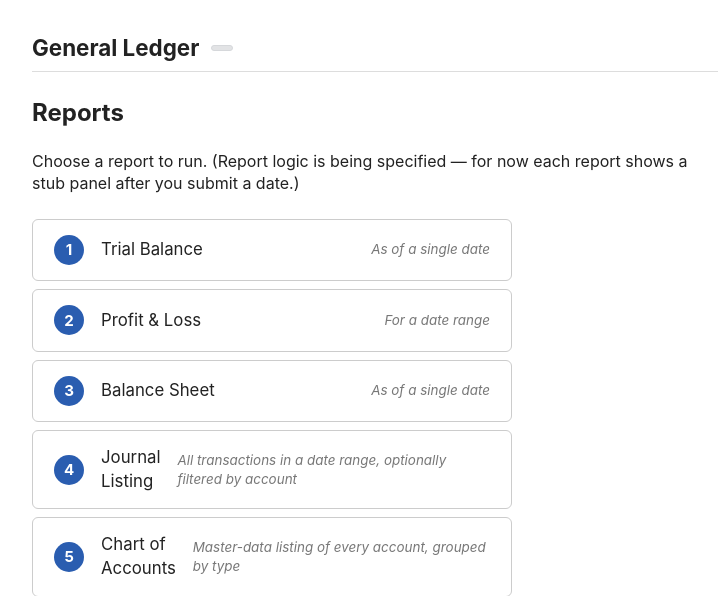
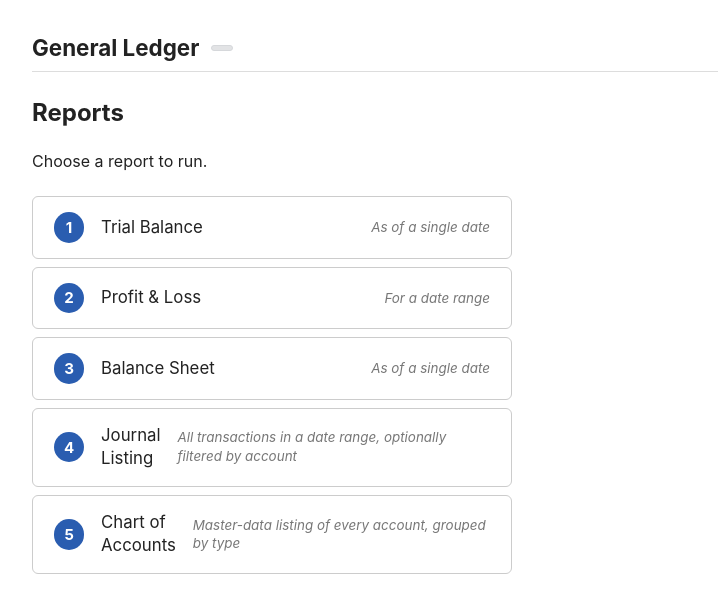
Before and after one commit to skucia/General-Ledger, a FastAPI app: page /reports in a window 1280 px wide. Shown: the top 596 px of the page, without its empty margins (264-982 px from the left). Run offline with FastAPI, Linux system fonts and the light colour scheme; the visitor is signed in with stand-in values (Sample User, id 1); parts of the project's set-up code (start-up, migrations or seed data) failed here and were passed over; some libraries are stand-ins or nearby versions.

Commit message:
ui: remove stale placeholder text from Reports landing page
The "(Report logic is being specified — for now each report shows a
stub panel after you submit a date.)" parenthetical was leftover
scaffolding from when the four reports (Trial Balance, Balance Sheet,
P&L, Journal Listing) were stubs. They've all been working real
reports for a while; the line just reads:

  Choose a report to run.

Co-Authored-By: Claude Opus 4.7 (1M context) <noreply@anthropic.com>

```diff
--- a/app/templates/reports_menu.html
+++ b/app/templates/reports_menu.html
@@ -8,7 +8,7 @@
 
 {% block content %}
 <h2>Reports</h2>
-<p>Choose a report to run. (Report logic is being specified — for now each report shows a stub panel after you submit a date.)</p>
+<p>Choose a report to run.</p>
 
 <nav class="menu-buttons">
   <a class="menu-button" href="/reports/trial-balance">
```
